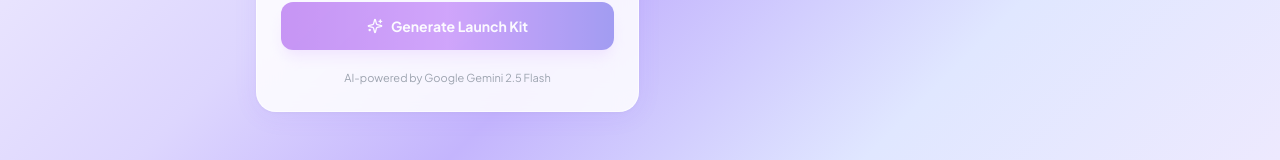
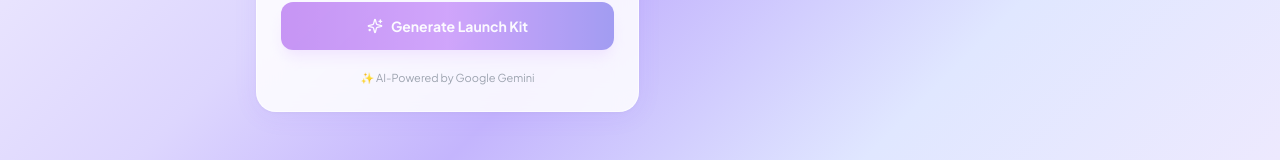
Before and after one commit to koperasiRAS/FlowFOR-Creative, a Next.js app: page / in a window 1280 px wide. Shown: the part 920-1080 px from the top of the page. Built offline with nearby package versions, Linux system fonts and the light colour scheme.

Commit message:
ui: simplify watermark to AI-Powered by Google Gemini

```diff
--- a/app/components/GeneratorDashboard.tsx
+++ b/app/components/GeneratorDashboard.tsx
@@ -1423,7 +1423,7 @@ export default function GeneratorDashboard({
             </form>
 
             <p className="text-center text-[11px] text-gray-400">
-              AI-powered by Google Gemini 2.5 Flash
+              ✨ AI-Powered by Google Gemini
             </p>
           </div>
 
```
